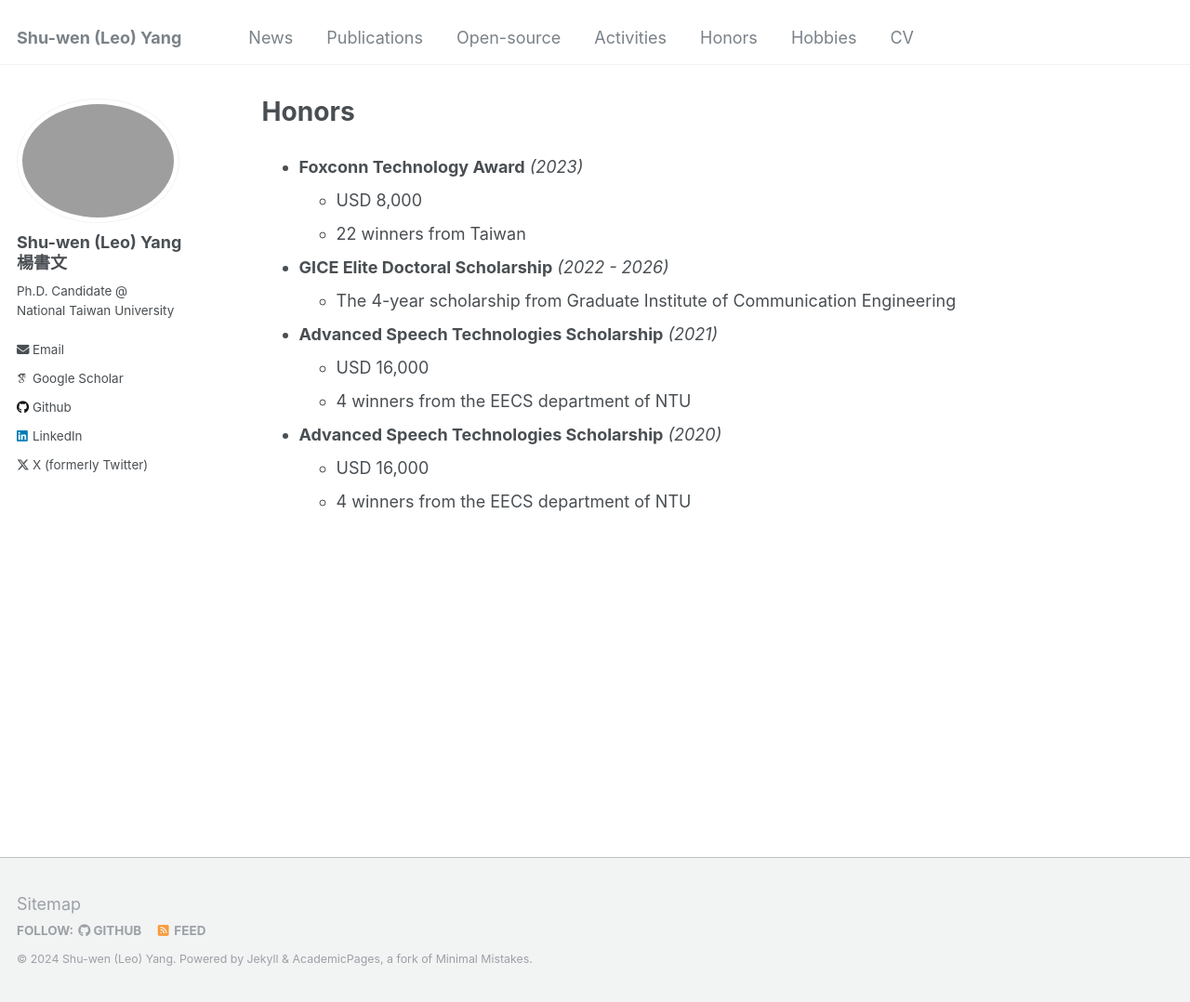
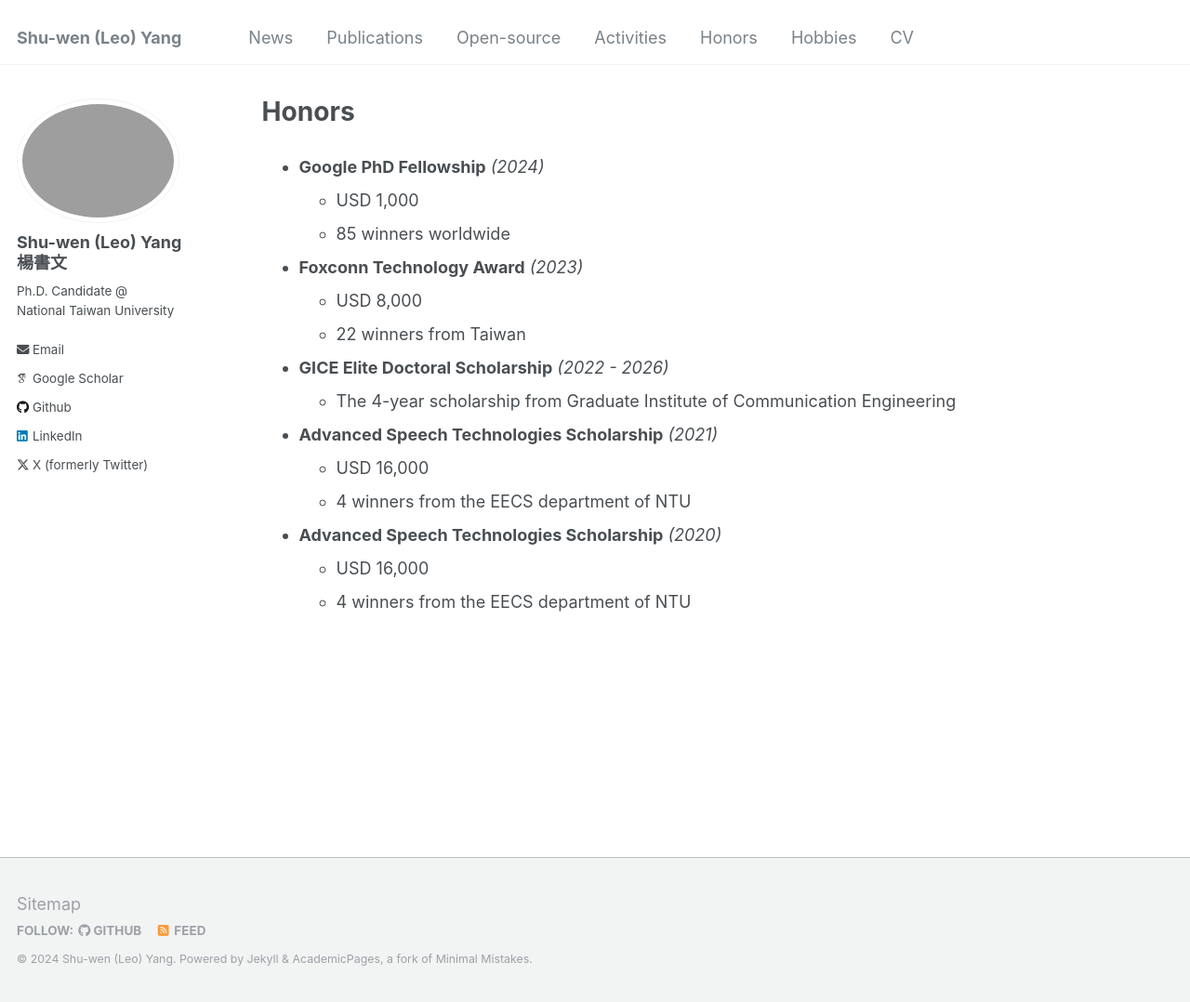
Before and after one commit to leo19941227/leo19941227.github.io, a Jekyll site: the page built from _pages/honors.md, in a window 1280 px wide and 1078 px high. Shown: the whole window at 93% size. Built offline with Jekyll 4.4.1, drawn with Linux system fonts in a browser that asks for light colours; some web fonts are replaced.

Commit message:
update news

```diff
--- a/_pages/honors.md
+++ b/_pages/honors.md
@@ -3,6 +3,9 @@ permalink: /honors/
 title: "Honors"
 ---
 
+* **Google PhD Fellowship** *(2024)*
+    * USD 1,000
+    * 85 winners worldwide
 * **Foxconn Technology Award** *(2023)*
     * USD 8,000
     * 22 winners from Taiwan
```
Also changed, not shown: _pages/about.md (+1 -0 lines), _pages/activities.md (+1 -1 lines), _pages/news.md (+1 -0 lines).
